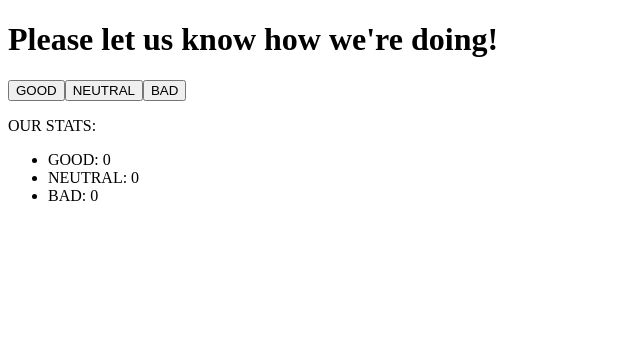
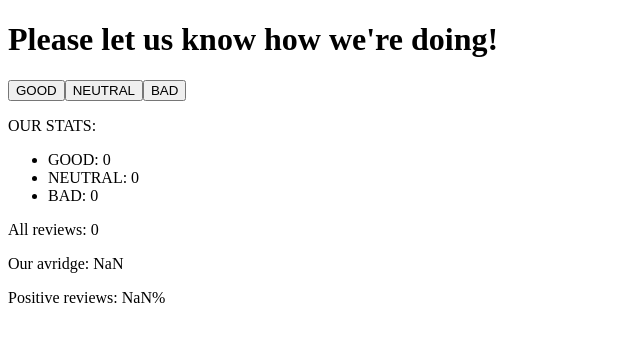
Before and after one commit to sara-czasak/Part1-exercise1.6-1.11-unicafe-, a React (Vite) app in the folder unicafe_project/: page / in a window 1280 px wide. Shown: the top 342 px of the page, without its empty margins (0-640 px from the left). Built offline with nearby package versions, Linux system fonts and the light colour scheme.

Commit message:
course exercise 1.7

```diff
--- a/unicafe_project/src/App.jsx
+++ b/unicafe_project/src/App.jsx
@@ -1,4 +1,14 @@
-import { useState } from 'react'
+import { use, useState } from 'react'
+
+const Average = ({points, totalReviews}) => {
+  const averageReviews= points / totalReviews
+  return <p>Our avridge: {averageReviews}</p>
+}
+
+const PositivePercent = ({positiveReviews, totalReviews}) => {
+  const percent = (positiveReviews / totalReviews) * 100
+  return <p>Positive reviews: {percent}%</p>
+}
 
 const App = () => {
   // save clicks of each button to its own state
@@ -6,19 +16,37 @@ const App = () => {
   const [neutral, setNeutral] = useState(0)
   const [bad, setBad] = useState(0)
 
+  const [points, setPoints] = useState(0)
+
+  const [totalReviews, setTotalReviews] = useState(0)
+
+  const [positiveReviews, setPositiveReviews] = useState(0)
+
   const handleGoodClick = () => {
     const updatedGood = good + 1
     setGood(updatedGood)
+    const updatedPoints = points + 1
+    setPoints(updatedPoints)
+    const newTotalReviews = totalReviews + 1
+    setTotalReviews(newTotalReviews)
+    const newPositiveReviews = positiveReviews + 1
+    setPositiveReviews(newPositiveReviews)
   }
 
   const handleNeutralClick = () => {
     const updatedNeutral = neutral + 1
     setNeutral(updatedNeutral)
+    const newTotalReviews = totalReviews + 1
+    setTotalReviews(newTotalReviews)
   }
 
   const handleBadClick = () => {
     const updatedBad = bad + 1
     setBad(updatedBad)
+    const updatedPoints = points - 1
+    setPoints(updatedPoints)
+    const newTotalReviews = totalReviews + 1
+    setTotalReviews(newTotalReviews)
   }
 
   return (
@@ -33,6 +61,9 @@ const App = () => {
         <li>NEUTRAL: {neutral}</li>
         <li>BAD: {bad}</li>
       </ul>
+      <p>All reviews: {totalReviews}</p>
+      <Average points={points} totalReviews={totalReviews}></Average>
+      <PositivePercent positiveReviews={positiveReviews} totalReviews={totalReviews}></PositivePercent>
     </div>
   )
 }
```
